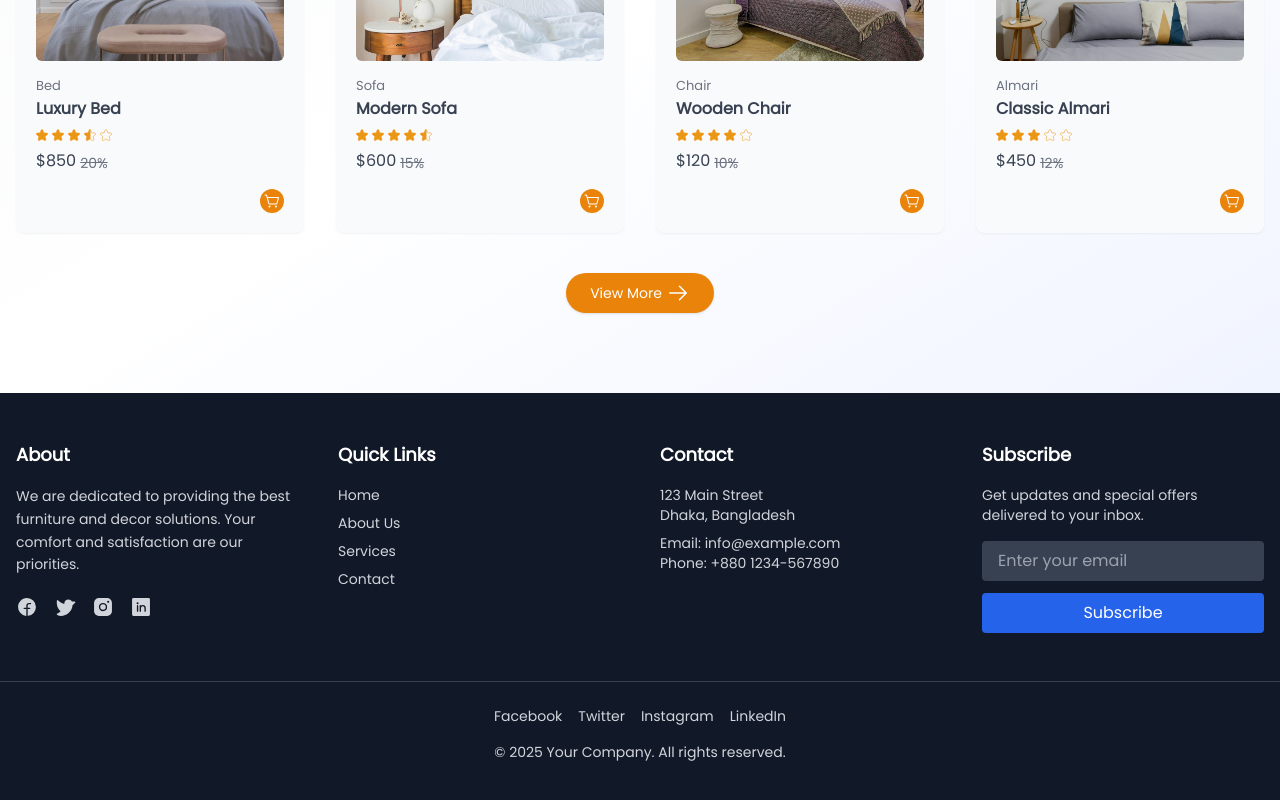
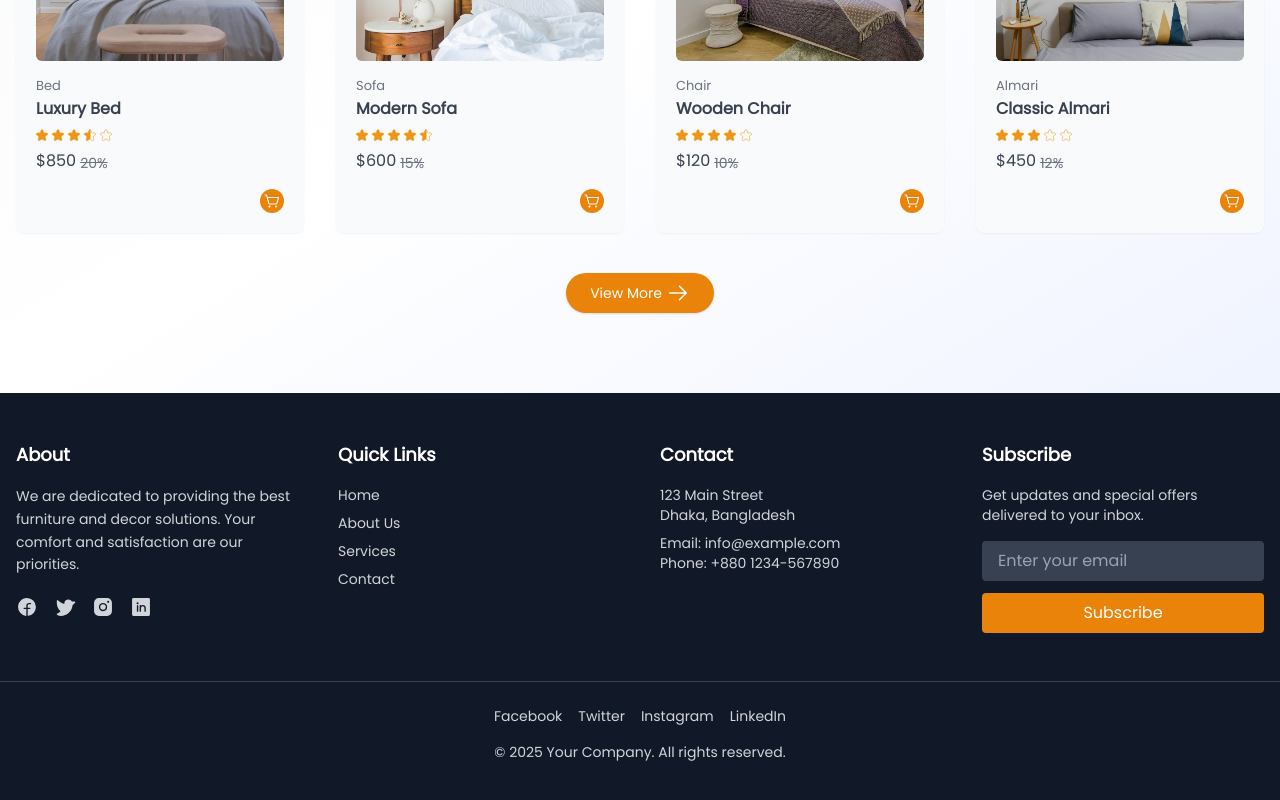
Before and after one commit to mdrubelhossain-me/tailwind-lading-page, a React (Vite) app: page / in a window 1280 px wide. Shown: the part 1721-2521 px from the top of the page. Built offline with nearby package versions, Linux system fonts and the light colour scheme.

Commit message:
correction

```diff
--- a/src/components/Footer.jsx
+++ b/src/components/Footer.jsx
@@ -80,11 +80,11 @@ const Footer = () => {
             <input
               type="email"
               placeholder="Enter your email"
-              className="px-4 py-2 rounded bg-gray-700 text-gray-200 placeholder-gray-400 focus:outline-none focus:ring-2 focus:ring-blue-500"
+              className="px-4 py-2 rounded bg-gray-700 text-gray-200 placeholder-gray-400 focus:outline-none focus:ring-1 focus:ring-primary"
             />
             <button
               type="submit"
-              className="bg-blue-600 hover:bg-blue-700 text-white px-4 py-2 rounded transition"
+              className="bg-primary hover:bg-primary/80 text-white px-4 py-2 rounded transition"
             >
               Subscribe
             </button>
```
